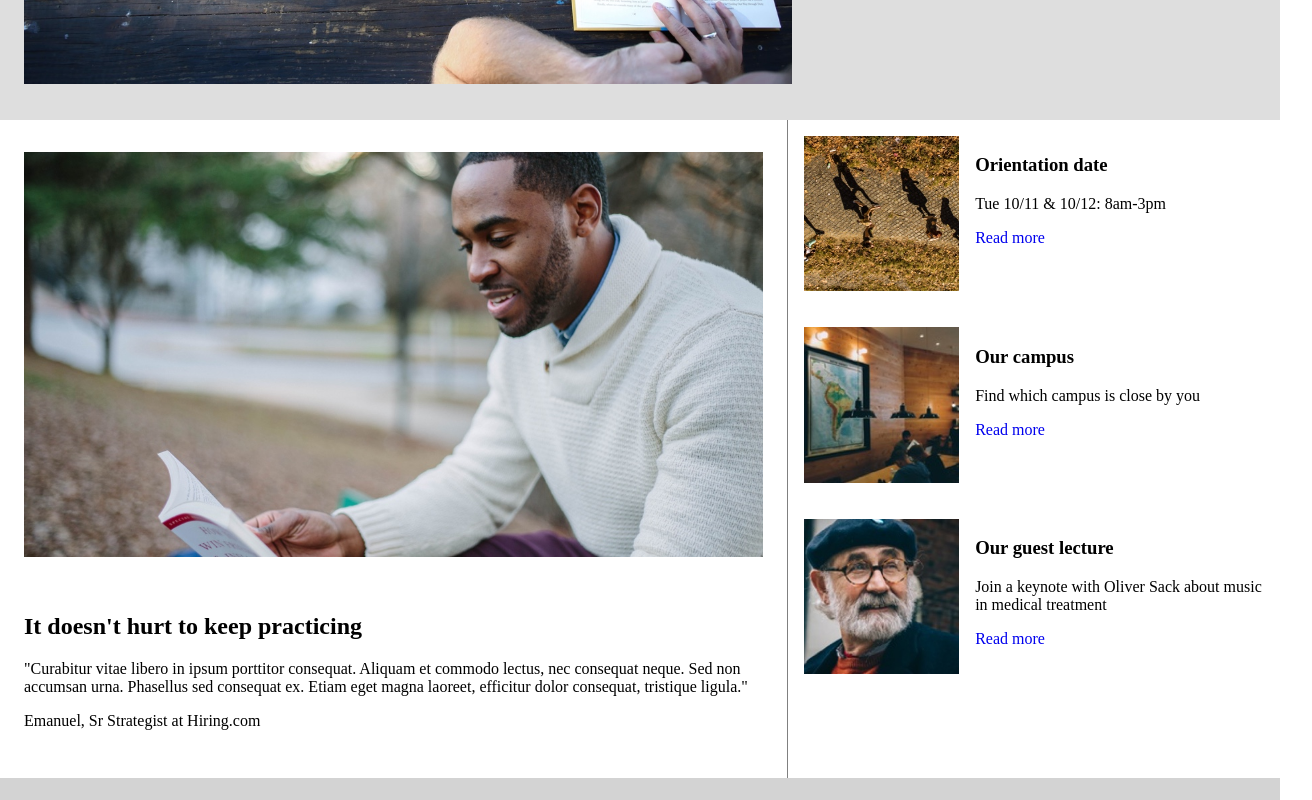
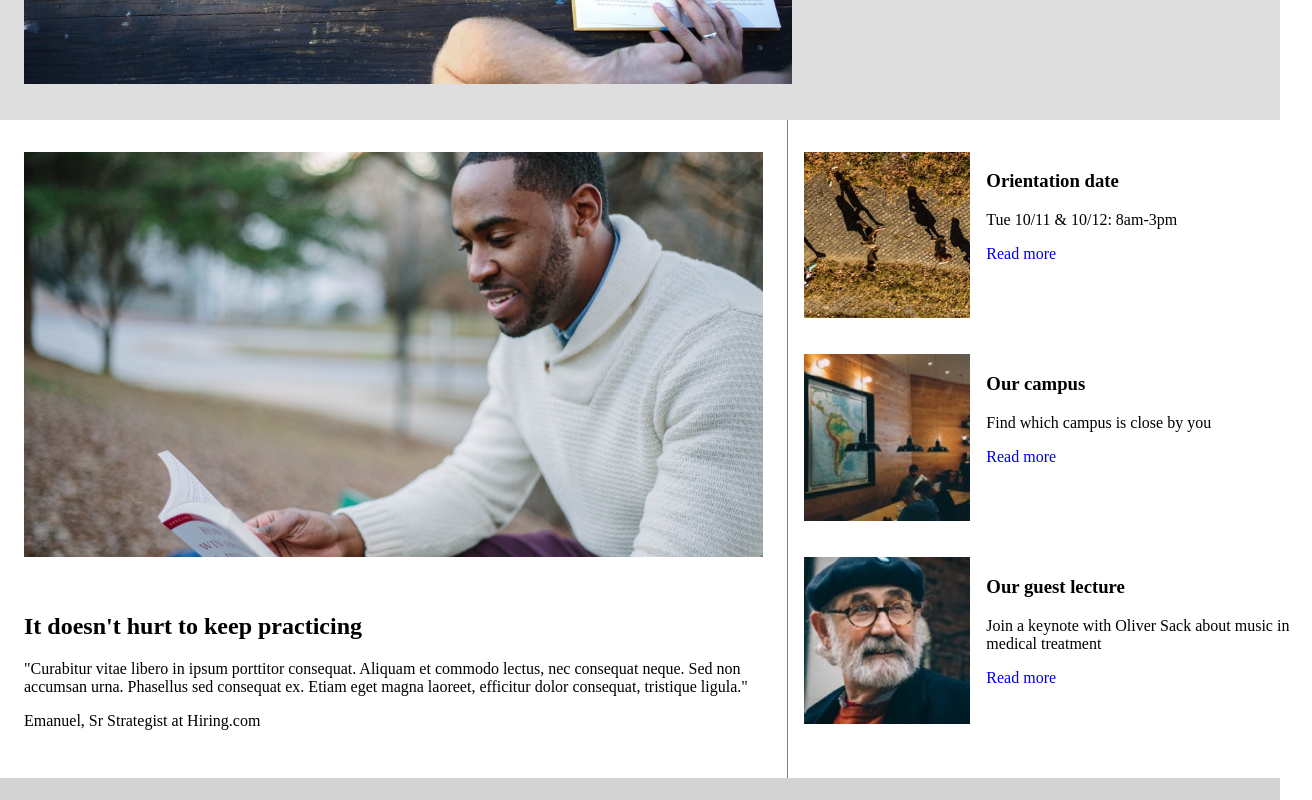
Before and after one commit to razvan1109/Colmar-Academy, a plain HTML site: page index.html in a window 1280 px wide. Shown: the part 580-1380 px from the top of the page, 1312 px wide, since content can reach past the window. Drawn offline with Linux system fonts and the light colour scheme.

Commit message:
refacut comit anterior

```diff
--- a/resourses/CSS/style.css
+++ b/resourses/CSS/style.css
@@ -123,6 +123,7 @@ h1 span {
 
 .right-side {
     width: 40%;
+    padding-top: 1rem;
 }
 
 .photos-right {
@@ -148,10 +149,7 @@ h1 span {
 .box {
     display: flex;
     padding: 1rem;
-    flex-shrink: 0;
-    flex-basis: 35%;
-    flex-grow: 1;
-
+    width: 100%;
 }
 
 
```
